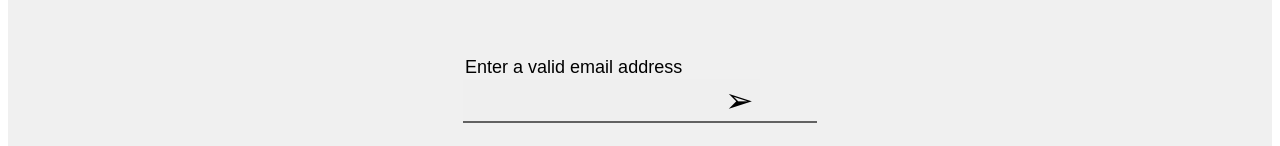
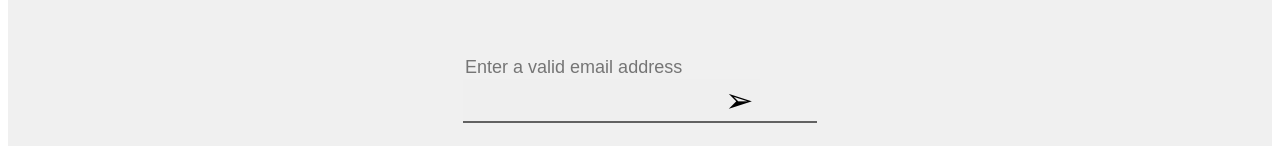
Before and after one commit to mdfaisulislam/Minimo, a plain HTML site: page index.html in a window 1280 px wide. Shown: the part 4336-4482 px from the top of the page. Drawn offline with nearby package versions, Linux system fonts and the light colour scheme.

Commit message:
Update index.html

```diff
--- a/index.html
+++ b/index.html
@@ -116,7 +116,7 @@
 	    <div class="sign-up">
 	        <form action="#" method="post" enctype="multipart/form-data">
 		        <label for="email">Sign up for our newsletter!</label><br>
-		        <input type="email" value="Enter a valid email address" name="email" id="email" class="email" >
+		        <input type="email" placeholder="Enter a valid email address" name="email" id="email" class="email" >
 		        <input type="submit" value="&#x27A2;" class="submit">
 	        </form>
         </div>
```
